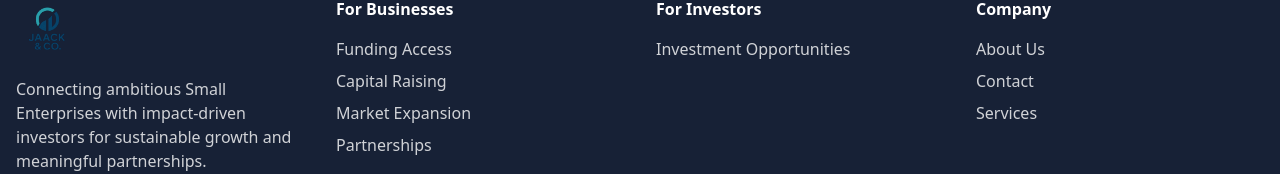
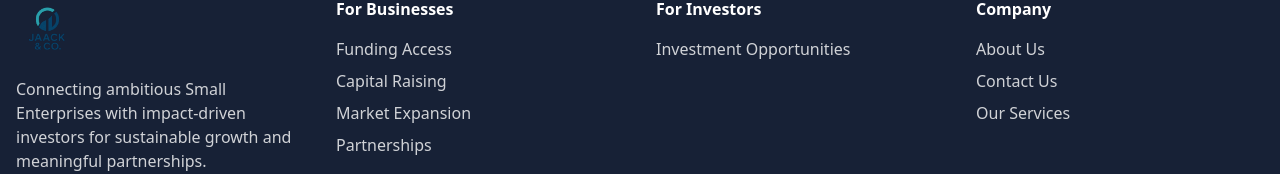
Before and after one commit to CJestrip-89/jaack-business-website, a React (Vite) app: page /about in a window 1280 px wide. Shown: the part 2534-2708 px from the top of the page. Built offline with nearby package versions, Linux system fonts and the light colour scheme; the HTML template or start-up script is replaced by a standard one.

Commit message:
Code edited in Lovable Code Editor
Edited UI in Lovable

```diff
--- a/src/components/layout/Footer.tsx
+++ b/src/components/layout/Footer.tsx
@@ -79,12 +79,12 @@ const Footer = () => {
               </li>
               <li>
                 <Link to="/contact" className="hover:text-secondary transition-colors">
-                  Contact
+                  Contact Us
                 </Link>
               </li>
               <li>
                 <Link to="/services" className="hover:text-secondary transition-colors">
-                  Services
+                  Our Services
                 </Link>
               </li>
             </ul>
```
